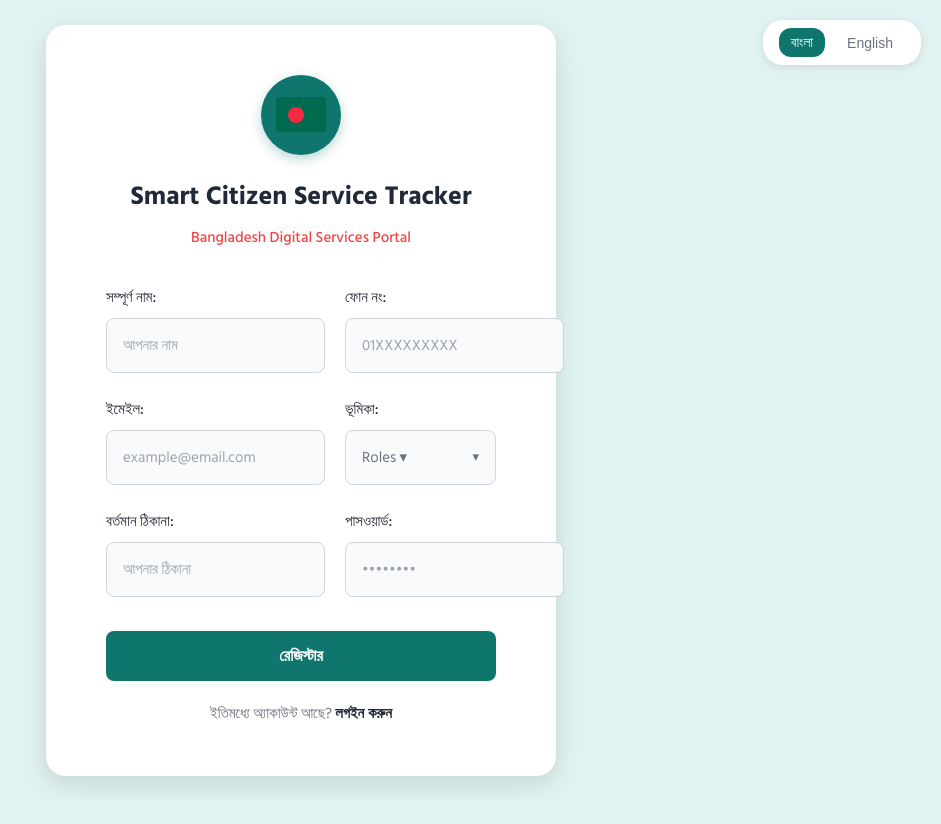
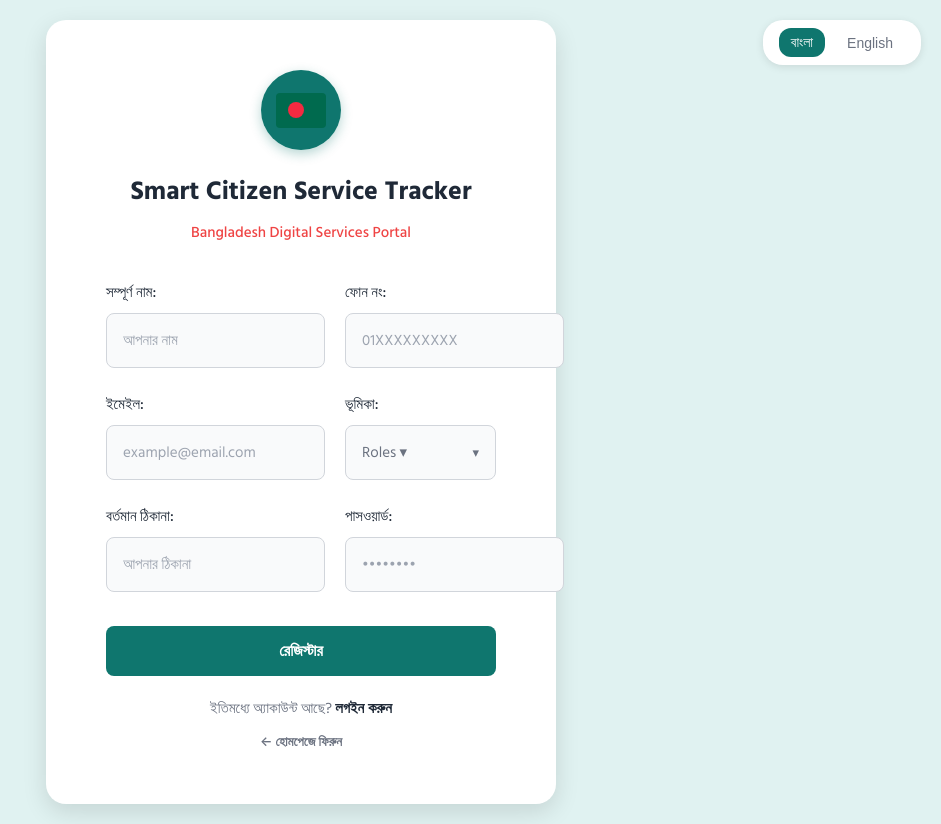
Before and after one commit to SumonAbirShuvro/digital-dalal, a React app in the folder Frontend/: page /register in a window 1280 px wide. Shown: the whole page, without its empty margins (339-1280 px from the left). Before the commit the page ends 800 px from the top, so only its background shows below. Built offline with nearby package versions, Linux system fonts and the light colour scheme; the HTML template or start-up script is replaced by a standard one.

Commit message:
Add Review Handler role to registration form

```diff
--- a/Frontend/src/Components/auth/Register.jsx
+++ b/Frontend/src/Components/auth/Register.jsx
@@ -58,15 +58,15 @@
     const t = translations[language];
 
     const roles = [
-        { value: 'Citizen', label: 'Citizen', icon: '👤' },
-        { value: 'Admin',   label: 'Admin',   icon: '🛡️' },
-        { value: 'Officer', label: 'Officer', icon: '👮' }
+        { value: 'Citizen',        label: 'Citizen',        icon: '👤' },
+        { value: 'Admin',          label: 'Admin',          icon: '🛡️' },
+        { value: 'Review_Handler', label: 'Review Handler',  icon: '🔍' }
     ];
 
     const getDashboardPath = (role) => {
         switch (role) {
-            case 'Admin':   return '/admin/dashboard';
-            case 'Officer': return '/officer/dashboard';
+            case 'Admin':          return '/admin/dashboard';
+            case 'Review_Handler': return '/review-handler/dashboard';
             default:        return '/citizen/dashboard';
         }
     };
@@ -309,6 +309,11 @@
                                 <strong>{t.login}</strong>
                             </Link>
                         </p>
+                        <p style={{ marginTop: 8 }}>
+                            <Link to="/home" style={{ fontSize: 13, color: '#6b7280' }}>
+                                ← {language === 'bn' ? 'হোমপেজে ফিরুন' : 'Back to Home'}
+                            </Link>
+                        </p>
                     </div>
 
                 </div>
```
